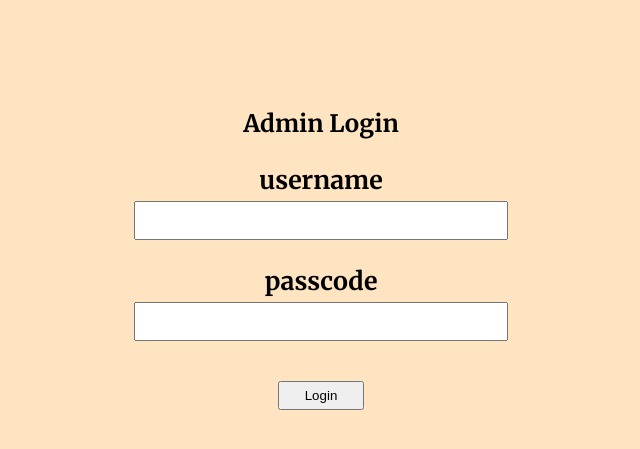
After one commit to cryptus-neoxys/vmc, a PHP site: page /signin.php in a window 1280 px wide. The commit adds this page. Shown: the top 449 px of the page, without its empty margins (319-959 px from the left). Run offline with PHP 8.4, Linux system fonts and the light colour scheme.

Commit message:
✨ signin working

```diff
--- /dev/null
+++ b/signin.php
@@ -0,0 +1,34 @@
+<!DOCTYPE html>
+<html lang="en">
+
+<head>
+    <title>Admin Login</title>
+    <link rel="preconnect" href="https://fonts.googleapis.com">
+    <link rel="preconnect" href="https://fonts.gstatic.com" crossorigin>
+    <link href="https://fonts.googleapis.com/css2?family=Merriweather:wght@300;400;700;900&display=swap" rel="stylesheet">
+    <link rel="icon" href="../images/vmc.jpg" type="image/x-icon">
+    <link rel="stylesheet" href="../css/scrollbar.css">
+    <link rel="stylesheet" href="./css/postcomplaints.css">
+</head>
+
+<?php
+
+?>
+
+
+
+<body>
+    <div style="display: flex;">
+        <form style="display:flex; flex-direction:column;padding-top:80px; align-items:center; margin:auto;" algin="center" method="post" action="signin_form.php">
+            <h2 class="postscomplaints-title">Admin Login </h2>
+            <h3 style="font-size:25px;padding:0px;margin:5px;">username</h3>
+            <input name="username" id="username" style="margin-bottom:20px; width:350px; padding: 10px;" type="textarea" />
+            <h3 style="font-size:25px;padding:0px;margin:5px;">passcode</h3>
+            <input name="password" id="password" style="margin-bottom:20px; width:350px; padding: 10px;" type="textarea" />
+            <br />
+            <button type="submit" name="submit" style="padding: 5px 25px;">Login</button>
+        </form>
+        <div>
+</body>
+
+</html>
```
Also changed, not shown: login.php (deleted, +0 -32 lines), signin_form.php (+5 -5 lines).
